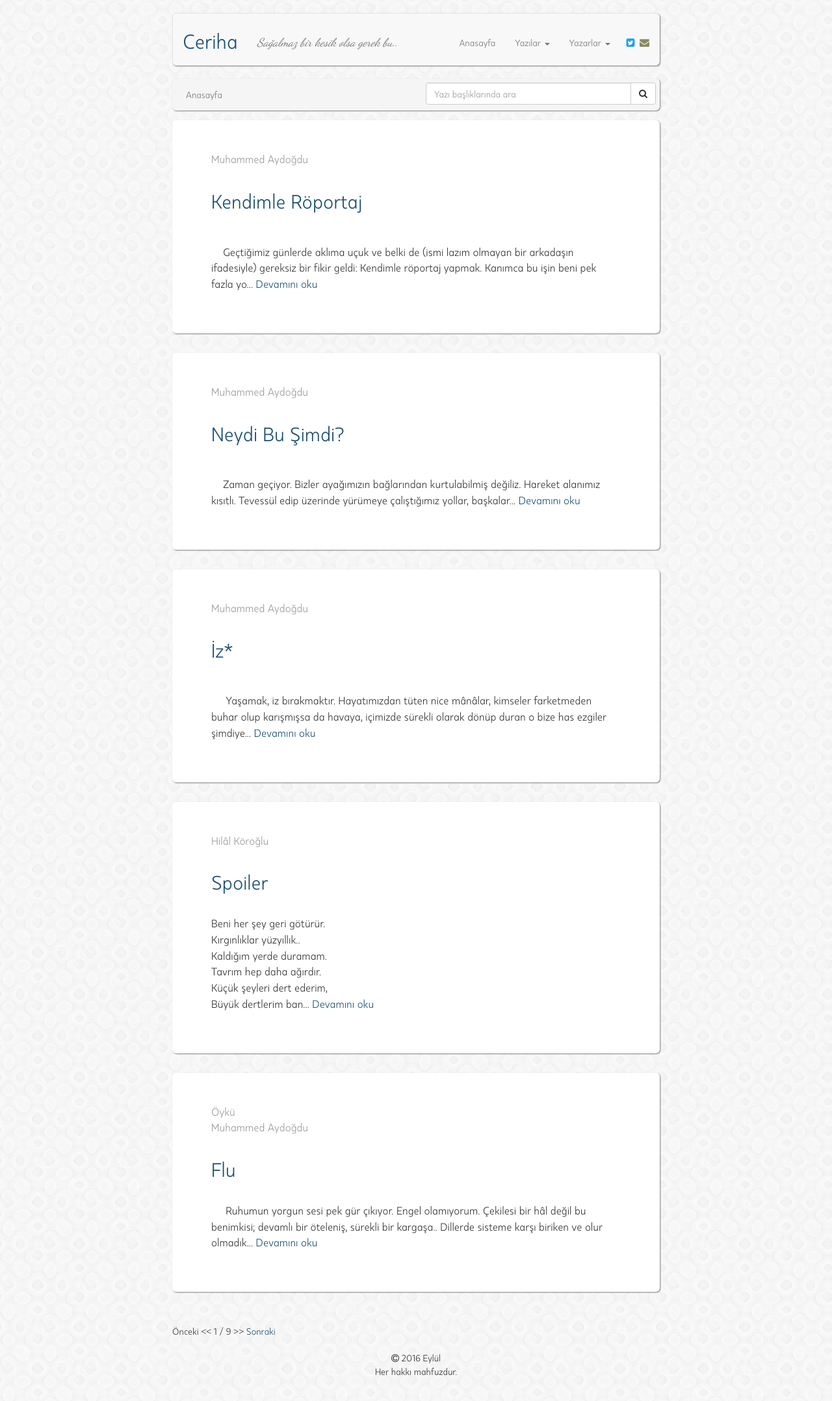
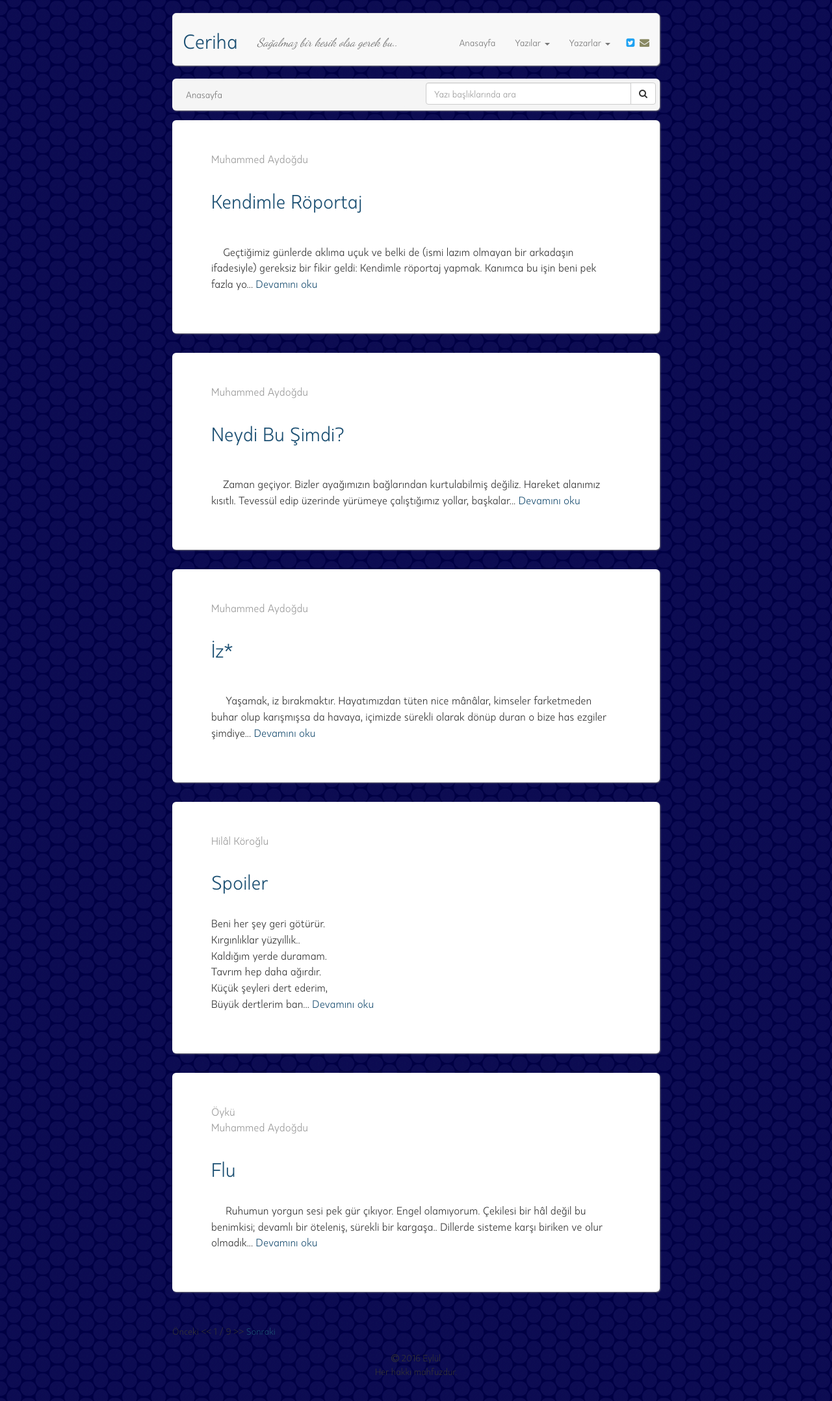
Before and after one commit to muhammedaydogdu/muhammedaydogdu.github.io, a Jekyll site: the page built from index.html, in a window 1280 px wide. Shown: the whole page at 65% size. Built offline with Jekyll 4.4.1, drawn with Linux system fonts in a browser that asks for light colours; some web fonts are replaced; the list of posts is cut into pages by our own code.

Commit message:
Update style.css

```diff
--- a/css/style.css
+++ b/css/style.css
@@ -23,7 +23,7 @@
 body {
   font-family: "Kappa", "Times New Roman", serif;
   line-height: 1.5;
-  background: url("../images/confectionary.png");
+  background: url("../images/circle-blues.png");
 }
 
 a {
```
